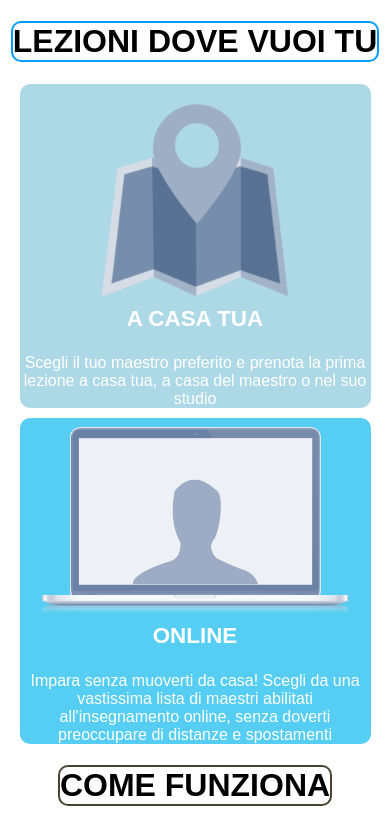
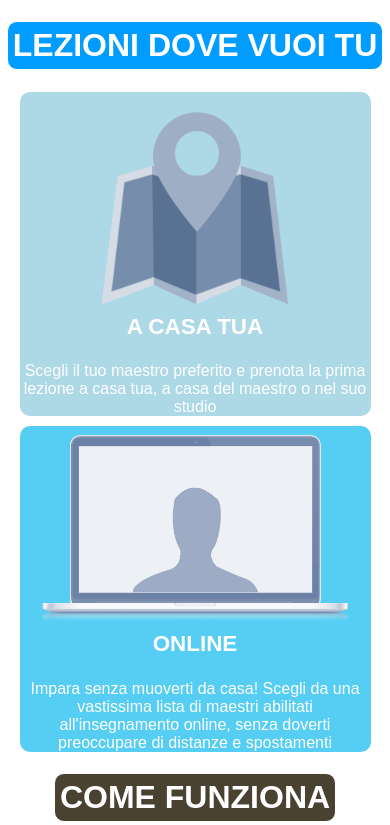
Before and after one commit to Mr2803/html-css-resp-wannabe, a plain HTML site: page booleancareers-responsive-wannabe-starter-069aa98a347d/index.html in a window 390 px wide. Shown: the top 825 px of the page. Drawn offline with Linux system fonts and the light colour scheme.

Commit message:
clean code

```diff
--- a/booleancareers-responsive-wannabe-starter-069aa98a347d/style.css
+++ b/booleancareers-responsive-wannabe-starter-069aa98a347d/style.css
@@ -101,19 +101,25 @@ img{
   }
 
   h1{
-    color:black;
+    color:white;
     text-transform:uppercase;
     border-radius: 10px;
     display:inline-block;
+    border:1px solid white;
+    padding: 5px;
   }
 
   #lezioni h1{
-    border:2px solid rgb(0, 156, 255);
+    background: rgb(0, 156, 255);
 
   }
 
   #steps h1{
-    border:2px solid rgb(73, 66, 48);
+    background: rgb(73, 66, 48);
+  }
+
+  #why h1{
+    background: rgb(164, 109, 35);
   }
 
   #lezioni .row > .left, #lezioni .row > .right,
```
